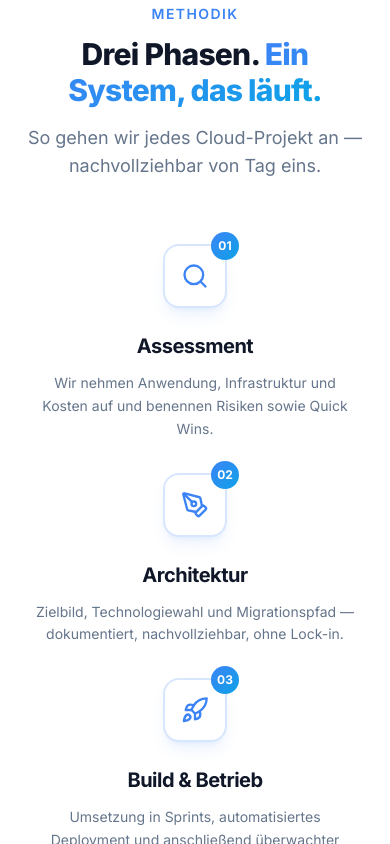
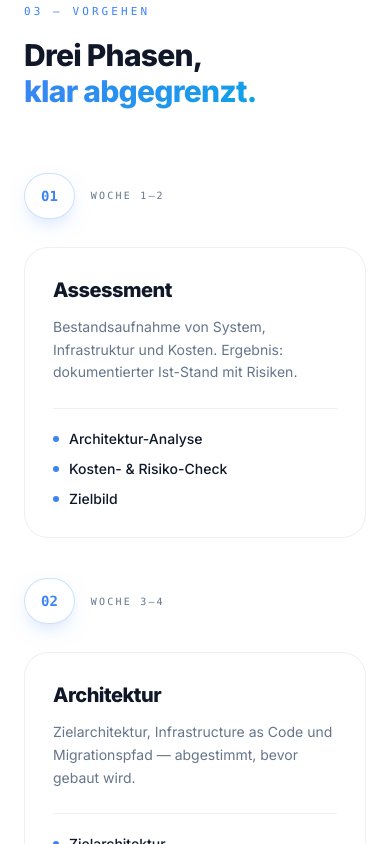
Before and after one commit to darklobster9512/vona-cloud, a React (Vite) app: page / in a window 390 px wide. Shown: the part 6540-7384 px from the top of the page. Built offline with nearby package versions, Linux system fonts and the light colour scheme; the HTML template or start-up script is replaced by a standard one.

Commit message:
Changes
Co-authored-by: darklobster9512 <301748244+darklobster9512@users.noreply.github.com>

```diff
--- a/src/components/landing/Methodology.tsx
+++ b/src/components/landing/Methodology.tsx
@@ -1,72 +1,76 @@
 import { useScrollAnimation } from '@/hooks/useScrollAnimation';
-import { Search, PenTool, Rocket } from 'lucide-react';
 
-const steps = [
+const phases = [
   {
-    icon: Search,
-    number: '01',
+    step: '01',
     title: 'Assessment',
-    description: 'Wir nehmen Anwendung, Infrastruktur und Kosten auf und benennen Risiken sowie Quick Wins.',
+    duration: 'Woche 1–2',
+    description: 'Bestandsaufnahme von System, Infrastruktur und Kosten. Ergebnis: dokumentierter Ist-Stand mit Risiken.',
+    points: ['Architektur-Analyse', 'Kosten- & Risiko-Check', 'Zielbild'],
   },
   {
-    icon: PenTool,
-    number: '02',
+    step: '02',
     title: 'Architektur',
-    description: 'Zielbild, Technologiewahl und Migrationspfad — dokumentiert, nachvollziehbar, ohne Lock-in.',
+    duration: 'Woche 3–4',
+    description: 'Zielarchitektur, Infrastructure as Code und Migrationspfad — abgestimmt, bevor gebaut wird.',
+    points: ['Zielarchitektur', 'IaC-Blueprint', 'Migrationsplan'],
   },
   {
-    icon: Rocket,
-    number: '03',
+    step: '03',
     title: 'Build & Betrieb',
-    description: 'Umsetzung in Sprints, automatisiertes Deployment und anschließend überwachter Dauerbetrieb.',
+    duration: 'laufend',
+    description: 'Umsetzung in Iterationen, dann überwachter Dauerbetrieb mit Monitoring, Backups und Reporting.',
+    points: ['CI/CD-Pipelines', '24/7 Monitoring', 'Monatliches Reporting'],
   },
 ];
-
 
 const Methodology = () => {
   const { ref, isVisible } = useScrollAnimation();
 
   return (
-    <section id="methodik" ref={ref} className="py-24 md:py-32">
-      <div className="max-w-6xl mx-auto px-6">
-        <div className={`text-center mb-16 scroll-hidden ${isVisible ? 'scroll-visible' : ''}`}>
-          <p className="text-sm font-semibold text-primary uppercase tracking-widest mb-3">Methodik</p>
-          <h2 className="text-3xl md:text-5xl font-extrabold tracking-tight mb-4">
-            Drei Phasen. <span className="text-gradient-blue">Ein System, das läuft.</span>
+    <section ref={ref} className="relative overflow-hidden py-24 md:py-32">
+      <div className="mx-auto max-w-7xl px-6">
+        <div className={`mb-16 max-w-2xl scroll-hidden ${isVisible ? 'scroll-visible' : ''}`}>
+          <p className="mono-label mb-4">03 — Vorgehen</p>
+          <h2 className="text-3xl font-extrabold tracking-tight md:text-5xl">
+            Drei Phasen,
+            <br />
+            <span className="text-gradient-blue">klar abgegrenzt.</span>
           </h2>
-          <p className="text-muted-foreground text-lg max-w-xl mx-auto">
-            So gehen wir jedes Cloud-Projekt an — nachvollziehbar von Tag eins.
-          </p>
-
         </div>
 
-        <div className="grid md:grid-cols-3 gap-8 relative">
-          {/* Connecting line */}
-          <div className="hidden md:block absolute top-20 left-[20%] right-[20%] h-px bg-border/60" />
+        {/* Horizontal timeline */}
+        <div className="relative">
+          <div className="absolute left-0 top-[26px] hidden h-px w-full bg-border md:block" />
 
-          {steps.map((step, i) => {
-            const Icon = step.icon;
-            return (
-              <div
-                key={step.number}
-                className={`scroll-hidden delay-${i + 1} ${isVisible ? 'scroll-visible' : ''} relative text-center`}
-              >
-                <div className="relative inline-flex flex-col items-center mb-6">
-                  <div className="w-16 h-16 rounded-2xl bg-white border-2 border-primary/20 flex items-center justify-center shadow-lg shadow-primary/10 relative z-10">
-                    <Icon size={28} className="text-primary" />
+          <div className="grid gap-10 md:grid-cols-3 md:gap-8">
+            {phases.map((p, i) => (
+              <div key={p.step} className={`relative scroll-hidden delay-${i + 1} ${isVisible ? 'scroll-visible' : ''}`}>
+                {/* Node */}
+                <div className="relative z-10 mb-7 flex items-center gap-4">
+                  <div className="flex h-13 w-13 items-center justify-center rounded-full border border-primary/25 bg-white px-4 py-3 font-mono text-sm font-bold text-primary shadow-[0_8px_24px_-12px_hsl(217_91%_60%/0.6)]">
+                    {p.step}
                   </div>
-                  <span className="absolute -top-3 -right-3 w-7 h-7 rounded-full bg-gradient-blue text-primary-foreground text-xs font-bold flex items-center justify-center z-20">
-                    {step.number}
+                  <span className="font-mono text-[10px] uppercase tracking-[0.22em] text-muted-foreground">
+                    {p.duration}
                   </span>
                 </div>
 
-                <h3 className="text-xl font-bold tracking-tight mb-3">{step.title}</h3>
-                <p className="text-sm text-muted-foreground leading-relaxed max-w-xs mx-auto">
-                  {step.description}
-                </p>
+                <div className="rounded-[1.5rem] border border-border/60 bg-white p-7 hover-lift">
+                  <h3 className="text-xl font-extrabold tracking-tight">{p.title}</h3>
+                  <p className="mt-3 text-sm leading-relaxed text-muted-foreground">{p.description}</p>
+                  <ul className="mt-6 space-y-2.5 border-t border-border/60 pt-5">
+                    {p.points.map((pt) => (
+                      <li key={pt} className="flex items-center gap-2.5 text-sm font-medium">
+                        <span className="h-1.5 w-1.5 rounded-full bg-primary" />
+                        {pt}
+                      </li>
+                    ))}
+                  </ul>
+                </div>
               </div>
-            );
-          })}
+            ))}
+          </div>
         </div>
       </div>
     </section>
```
